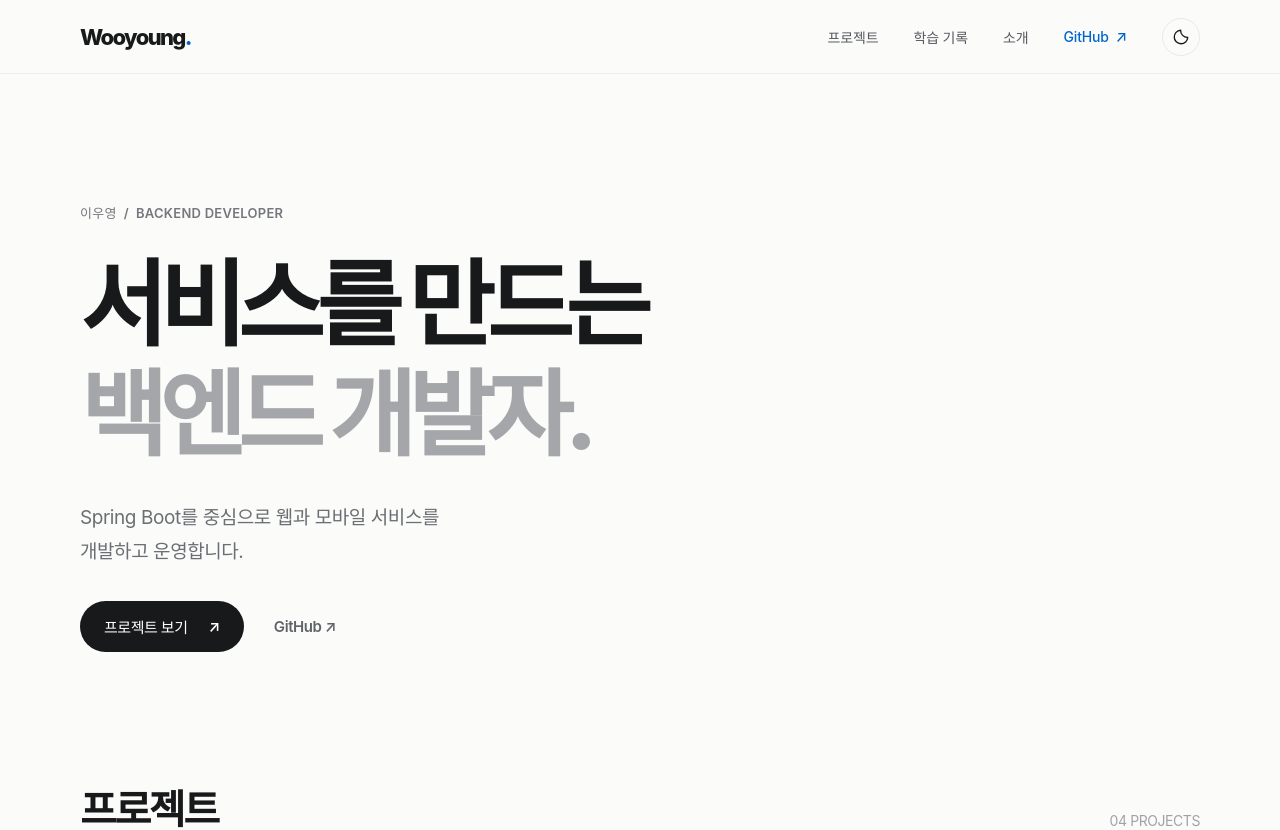
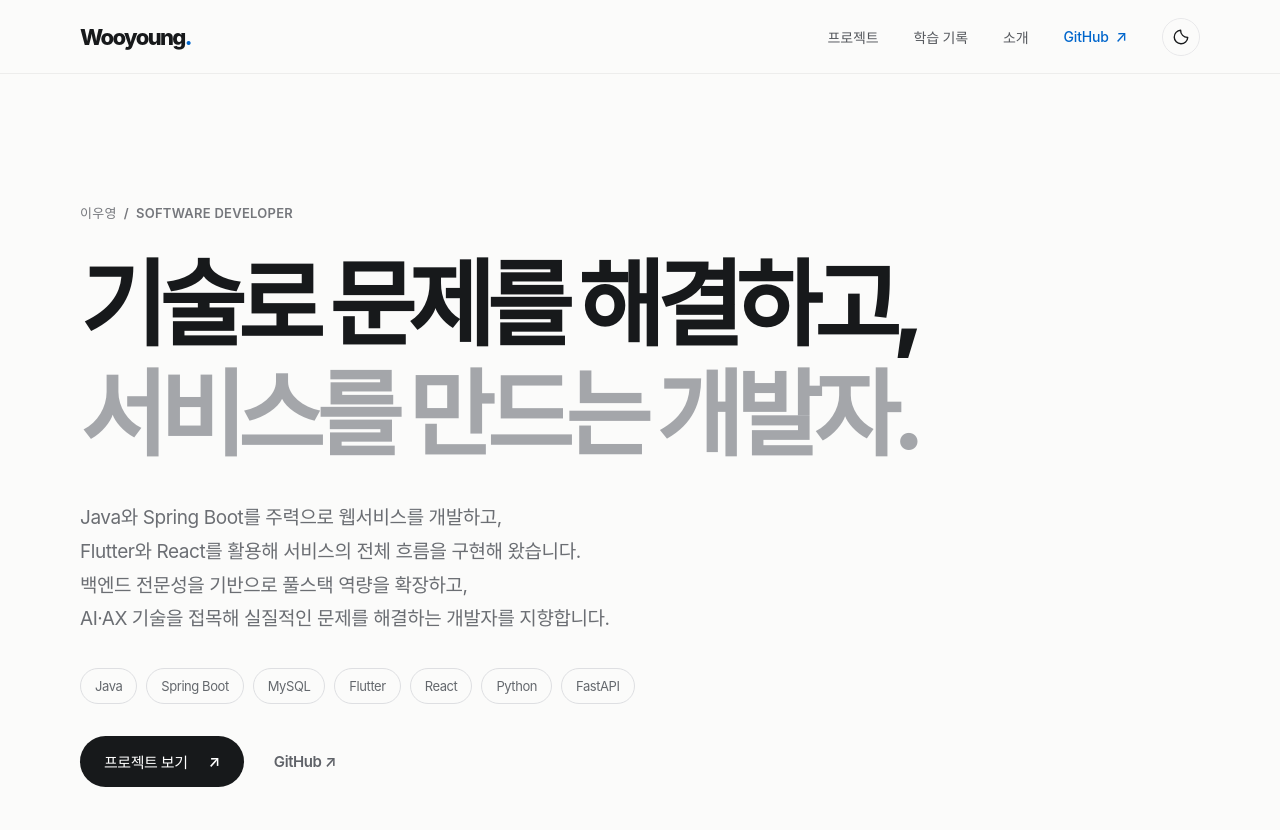
Before and after one commit to CodeY0ung/portfolio, a Next.js app: page / in a window 1280 px wide. Shown: the top 830 px of the page. Built offline with nearby package versions, Linux system fonts and the light colour scheme.

Commit message:
Update page.tsx

```diff
--- a/src/app/page.tsx
+++ b/src/app/page.tsx
@@ -1,23 +1,86 @@
+
 import { ProjectCard } from '@/components/ProjectCard';
 import { projects } from '@/lib/projects';
-import { KnowledgeSection } from "@/components/KnowledgeSection";
+import { KnowledgeSection } from '@/components/KnowledgeSection';
 
 export default async function Home() {
-  return <div className="shell">
-    <section className="hero" id="home">
-      <p className="hero-meta">이우영 &nbsp;/&nbsp; BACKEND DEVELOPER</p>
-      <h1 className="hero-title">서비스를 만드는<br/><span className="secondary">백엔드 개발자.</span></h1>
-      <p className="hero-desc">Spring Boot를 중심으로 웹과 모바일 서비스를<br className="desktop-break"/> 개발하고 운영합니다.</p>
-      <div className="hero-actions"><a href="#projects" className="button-primary">프로젝트 보기 <span aria-hidden="true">↗</span></a>
-      <a className="link-muted" target="_blank" rel="noopener noreferrer" href="https://github.com/CodeY0ung">GitHub ↗</a></div>
-    </section>
-    <section className="projects" id="projects"><div className="section-header"><h2>프로젝트</h2><span className="section-count">0{projects.length} PROJECTS</span></div>
-      <ProjectCard project={projects[0]} featured/><div className="case-grid">{projects.slice(1).map(p => <ProjectCard project={p} key={p.slug}/>)}</div>
-    </section>
-    <KnowledgeSection />
-    <section className="about" id="about"><div className="about-grid"><h2>소개</h2><div className="about-copy">
-      <p>요구사항을 코드로 구현하고, 운영 과정에서 발생한 문제까지 해결하는 개발자를 지향합니다.</p>
-      <div className="about-stack">{['Java','Spring Boot','REST API','MySQL','Flutter','React'].map(t=><span key={t}>{t}</span>)}</div>
-    </div></div></section>
-  </div>;
+  return (
+    <div className="shell">
+      {/* 소개 */}
+      <section className="hero" id="about">
+        <p className="hero-meta">
+          이우영 &nbsp;/&nbsp; SOFTWARE DEVELOPER
+        </p>
+
+        <h1 className="hero-title">
+          기술로 문제를 해결하고,
+          <br />
+          <span className="secondary">서비스를 만드는 개발자.</span>
+        </h1>
+
+        <p className="hero-desc">
+          Java와 Spring Boot를 주력으로 웹서비스를 개발하고,
+          <br className="desktop-break" />
+          Flutter와 React를 활용해 서비스의 전체 흐름을 구현해 왔습니다.
+          <br />
+          백엔드 전문성을 기반으로 풀스택 역량을 확장하고,
+          <br className="desktop-break" />
+          AI·AX 기술을 접목해 실질적인 문제를 해결하는 개발자를 지향합니다.
+        </p>
+
+        <div className="about-stack" style={{ marginBottom: 32 }}>
+          {[
+            'Java',
+            'Spring Boot',
+            'MySQL',
+            'Flutter',
+            'React',
+            'Python',
+            'FastAPI'
+          ].map((tech) => (
+            <span key={tech}>{tech}</span>
+          ))}
+        </div>
+
+        <div className="hero-actions">
+          <a href="#projects" className="button-primary">
+            프로젝트 보기 <span aria-hidden="true">↗</span>
+          </a>
+
+          <a
+            className="link-muted"
+            target="_blank"
+            rel="noopener noreferrer"
+            href="https://github.com/CodeY0ung"
+          >
+            GitHub ↗
+          </a>
+        </div>
+      </section>
+
+      {/* 프로젝트 */}
+      <section className="projects" id="projects">
+        <div className="section-header">
+          <h2>프로젝트</h2>
+          <span className="section-count">
+            0{projects.length} PROJECTS
+          </span>
+        </div>
+
+        <ProjectCard project={projects[0]} featured />
+
+        <div className="case-grid">
+          {projects.slice(1).map((project) => (
+            <ProjectCard
+              project={project}
+              key={project.slug}
+            />
+          ))}
+        </div>
+      </section>
+
+      {/* 기술 기록 */}
+      <KnowledgeSection />
+    </div>
+  );
 }
```
